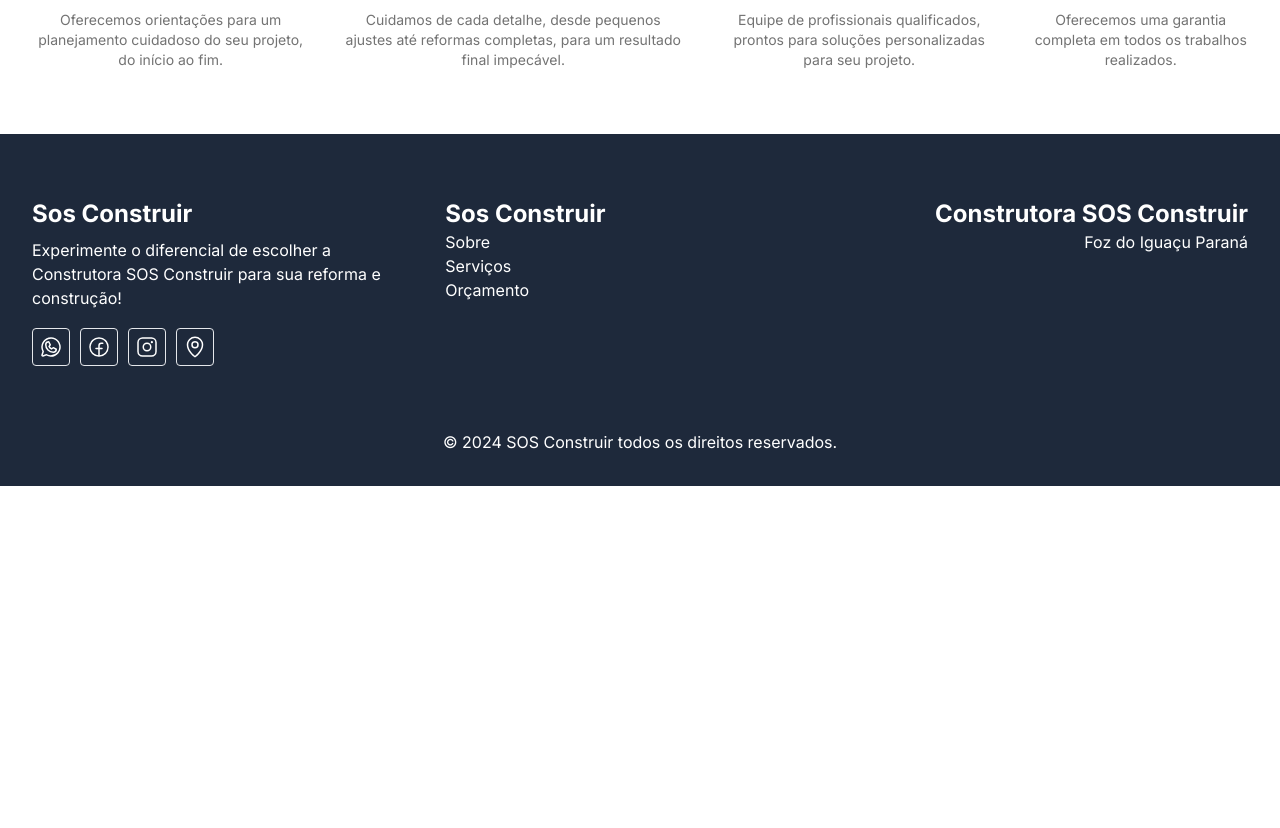
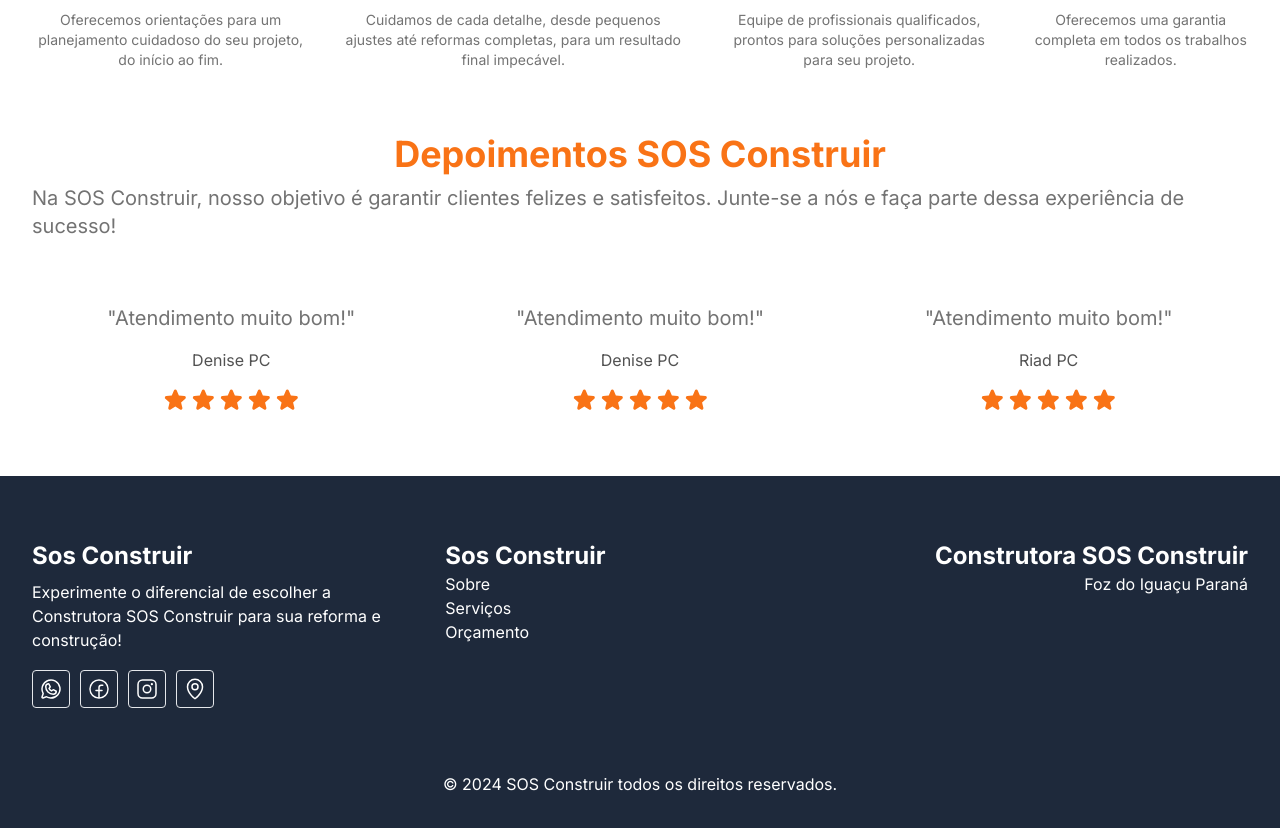
Before and after one commit to team-polaris-tech/sos-site, a Next.js app: page / in a window 1280 px wide. Shown: the part 1183-2011 px from the top of the page. Before the commit the page ends 1669 px from the top, so only its background shows below. Built offline with nearby package versions, Linux system fonts and the light colour scheme.

Commit message:
carousel testimony

```diff
--- a/package.json
+++ b/package.json
@@ -13,6 +13,7 @@
     "@radix-ui/react-navigation-menu": "^1.1.4",
     "class-variance-authority": "^0.7.0",
     "clsx": "^2.1.1",
+    "keen-slider": "^6.8.6",
     "lucide-react": "^0.377.0",
     "next": "14.2.3",
     "react": "^18",
--- a/src/app/(home)/page.tsx
+++ b/src/app/(home)/page.tsx
@@ -10,6 +10,7 @@ import {
   Ruler,
   Gear,
 } from '@phosphor-icons/react/dist/ssr'
+import { TestimonyCarousel } from '@/components/testimony-carousel'
 
 export const metadata: Metadata = {
   title: 'Home',
@@ -100,6 +101,16 @@ export default function Home() {
           description="Oferecemos uma garantia completa em todos os trabalhos realizados."
         />
       </section>
+      <section className="flex flex-col items-center gap-2.5">
+        <h2 className="text-4xl font-bold text-orange-500">
+          Depoimentos SOS Construir
+        </h2>
+        <p className="text-xl text-neutral-500">
+          Na SOS Construir, nosso objetivo é garantir clientes felizes e
+          satisfeitos. Junte-se a nós e faça parte dessa experiência de sucesso!
+        </p>
+      </section>
+      <TestimonyCarousel />
     </div>
   )
 }
--- /dev/null
+++ b/src/components/testimony-carousel.tsx
@@ -0,0 +1,109 @@
+'use client'
+
+import { Star } from '@phosphor-icons/react/dist/ssr'
+import 'keen-slider/keen-slider.min.css'
+import { useKeenSlider } from 'keen-slider/react'
+
+const testimonyList = [
+  {
+    name: 'Denise PC',
+    comment: '"Atendimento muito bom!"',
+    stars: 5,
+  },
+  {
+    name: 'Denise PC',
+    comment: '"Atendimento muito bom!"',
+    stars: 5,
+  },
+  {
+    name: 'Denise PC',
+    comment: '"Atendimento muito bom!"',
+    stars: 5,
+  },
+  {
+    name: 'Riad PC',
+    comment: '"Atendimento muito bom!"',
+    stars: 5,
+  },
+  {
+    name: 'Laercio PC',
+    comment: '"Atendimento muito bom!"',
+    stars: 5,
+  },
+]
+
+export function TestimonyCarousel() {
+  const [sliderRef] = useKeenSlider(
+    {
+      breakpoints: {
+        '(min-width: 678px)': {
+          slides: { perView: 2, spacing: 5 },
+        },
+        '(min-width: 1000px)': {
+          slides: { perView: 3, spacing: 10 },
+        },
+      },
+      slides: { perView: 1 },
+      loop: true,
+    },
+    [
+      (slider) => {
+        let timeout: string | number | NodeJS.Timeout | undefined
+        let mouseOver = false
+        function clearNextTimeout() {
+          clearTimeout(timeout)
+        }
+        function nextTimeout() {
+          clearTimeout(timeout)
+          if (mouseOver) return
+          timeout = setTimeout(() => {
+            slider.next()
+          }, 3000)
+        }
+
+        slider.on('created', () => {
+          slider.container.addEventListener('mouseover', () => {
+            mouseOver = true
+            clearNextTimeout()
+          })
+          slider.container.addEventListener('mouseout', () => {
+            mouseOver = false
+            nextTimeout()
+          })
+          nextTimeout()
+        })
+        slider.on('dragStarted', clearNextTimeout)
+        slider.on('animationEnded', nextTimeout)
+        slider.on('updated', nextTimeout)
+      },
+    ],
+  )
+
+  return (
+    <div
+      ref={sliderRef}
+      className="keen-slider max-w-screen-xl overflow-hidden py-16"
+    >
+      {testimonyList.map((testimony, index) => {
+        return (
+          <div
+            key={index}
+            className="keen-slider__slide flex flex-col items-center gap-4"
+          >
+            <span className="text-xl text-neutral-500">
+              {testimony.comment}
+            </span>
+            <span className="text-neutral-600">{testimony.name}</span>
+            <span className="flex items-center gap-1">
+              <Star size={24} className="text-orange-500" weight="fill" />
+              <Star size={24} className="text-orange-500" weight="fill" />
+              <Star size={24} className="text-orange-500" weight="fill" />
+              <Star size={24} className="text-orange-500" weight="fill" />
+              <Star size={24} className="text-orange-500" weight="fill" />
+            </span>
+          </div>
+        )
+      })}
+    </div>
+  )
+}
--- a/src/components/ui/navigation-menu.tsx
+++ b/src/components/ui/navigation-menu.tsx
@@ -87,7 +87,7 @@ const NavigationMenuViewport = React.forwardRef<
   <div className={cn('absolute left-0 top-full flex justify-center')}>
     <NavigationMenuPrimitive.Viewport
       className={cn(
-        'origin-top-center relative mt-1.5 h-[var(--radix-navigation-menu-viewport-height)] w-full overflow-hidden rounded-md border border-slate-200 bg-white text-slate-950 shadow-lg data-[state=open]:animate-in data-[state=closed]:animate-out data-[state=closed]:zoom-out-95 data-[state=open]:zoom-in-90 md:w-[var(--radix-navigation-menu-viewport-width)] dark:border-slate-800 dark:bg-slate-950 dark:text-slate-50',
+        'origin-top-center relative mt-1.5 h-[var(--radix-navigation-menu-viewport-height)] w-full overflow-hidden rounded-md border border-slate-200 bg-white text-slate-950 shadow-lg data-[state=open]:animate-in data-[state=closed]:animate-out data-[state=closed]:zoom-out-95 data-[state=open]:zoom-in-90 dark:border-slate-800 dark:bg-slate-950 dark:text-slate-50 md:w-[var(--radix-navigation-menu-viewport-width)]',
         className,
       )}
       ref={ref}
```
Also changed, not shown: 1 other file (tests, documents, lock files or other folders).
